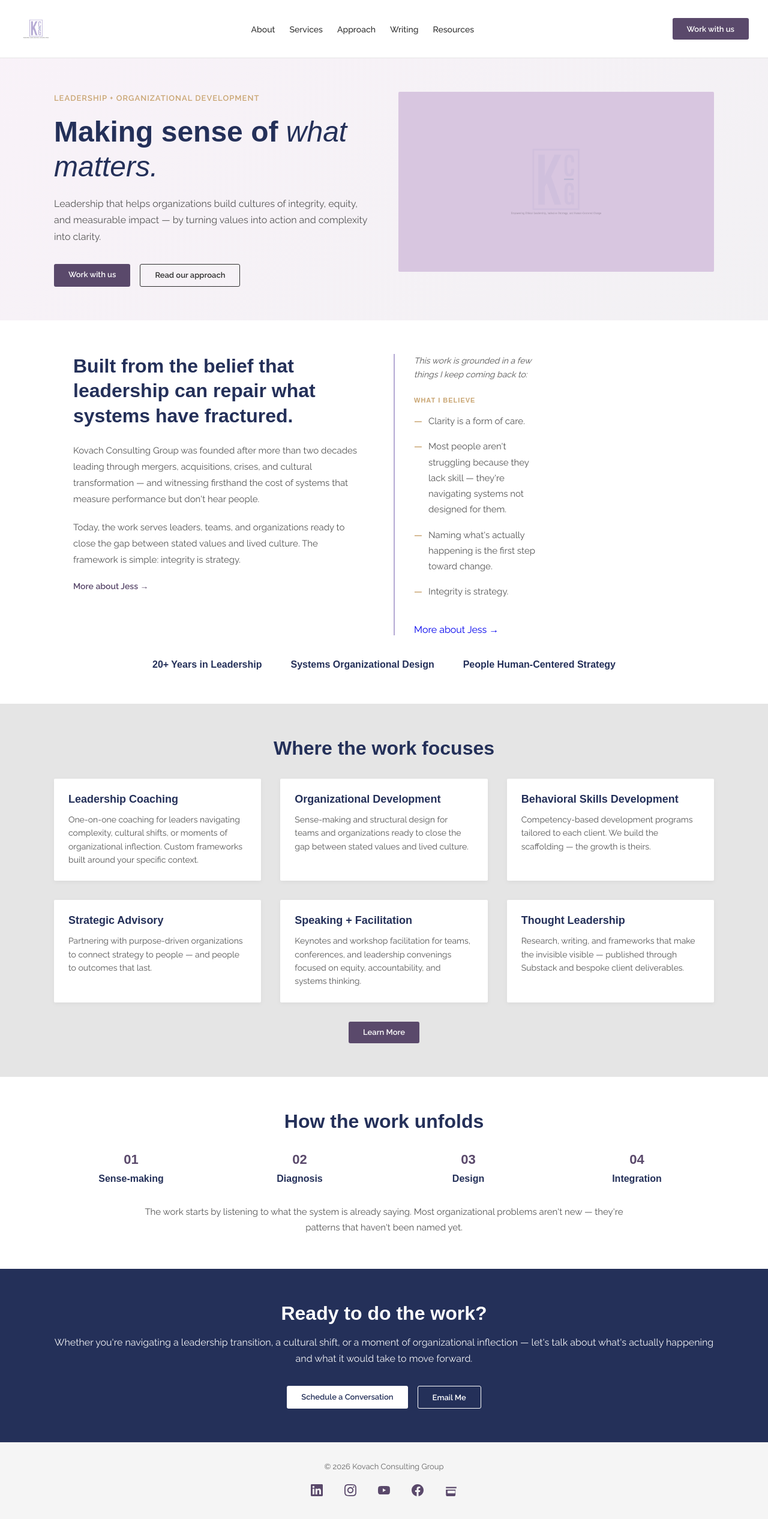
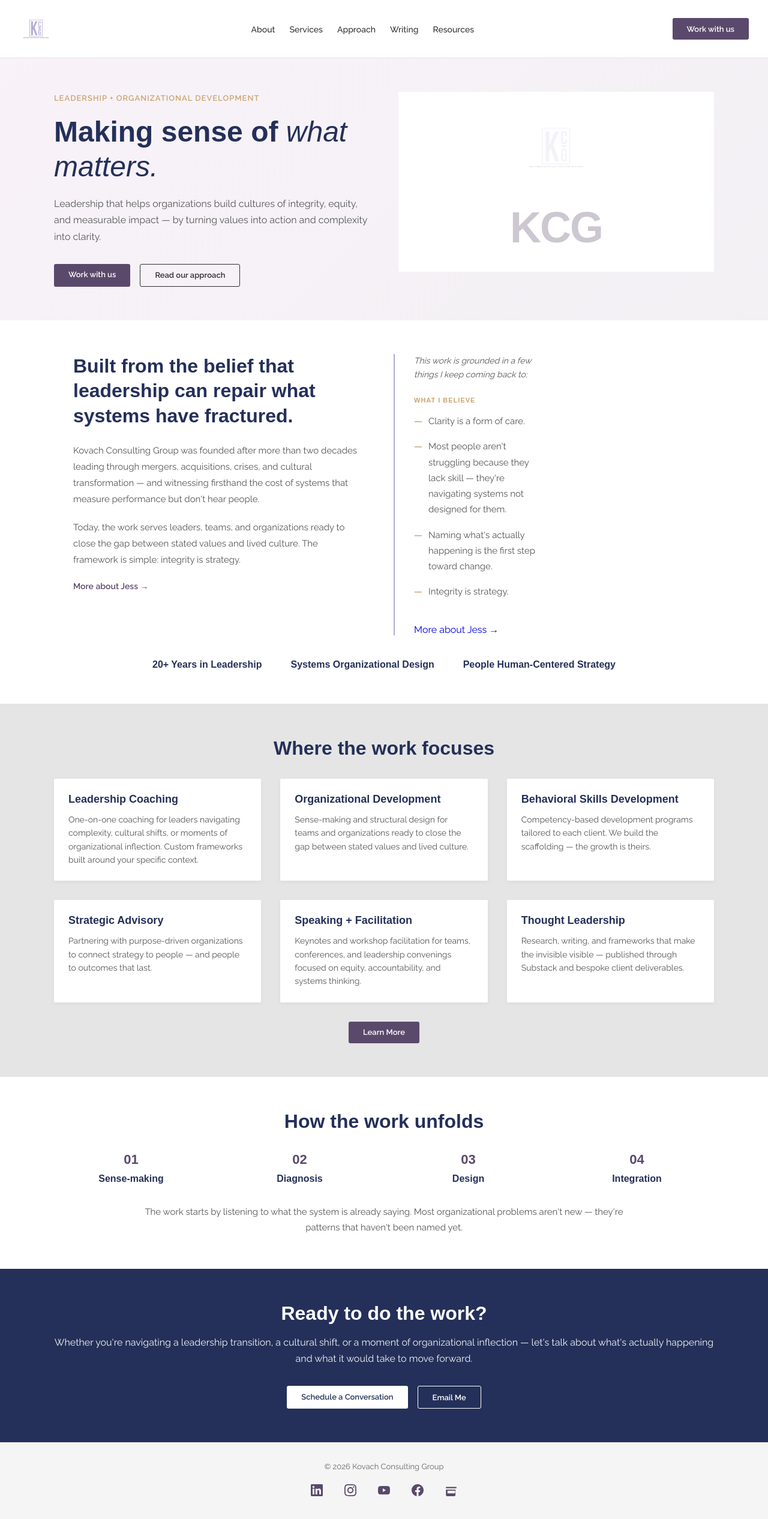
Before and after one commit to jesskovach/kovachconsultants, a Jekyll site: the page index.html, which Jekyll copies as it is, in a window 1280 px wide. Shown: the whole page at 60% size. Built offline with Jekyll 4.4.1, drawn with Linux system fonts in a browser that asks for light colours.

Commit message:
Update site aesthetics index.html

```diff
--- a/index.html
+++ b/index.html
@@ -33,7 +33,7 @@
     .hero-text h1 em{font-style:italic;font-weight:normal;}
     .hero-text p{font-size:16px;line-height:1.7;color:#555;margin-bottom:1rem;}
     .hero-cta{display:flex;gap:1rem;margin-top:2rem;}
-    .hero-visual{background:var(--rose);padding:2rem;border-radius:2px;display:flex;align-items:center;justify-content:center;min-height:300px;}
+    .hero-visual{background:#fff;padding:2rem;border-radius:2px;display:flex;align-items:center;justify-content:center;min-height:300px;}
     .hero-visual img{max-width:100%;height:auto;}
     .hero-monogram{font-family:'Century Gothic',sans-serif;font-size:72px;font-weight:bold;color:var(--plum);opacity:0.3;letter-spacing:-2px;}
     .about{padding:3.5rem 2rem;background:#fff;}
@@ -115,7 +115,10 @@
         </div>
       </div>
       <div class="hero-visual">
-        <img src="/assets/KCG-logo.png" alt="KCG" style="max-width:200px;opacity:0.2;">
+        <div style="display:flex;flex-direction:column;align-items:center;justify-content:center;gap:2rem;">
+          <img src="/assets/KCG-logo.png" alt="KCG" style="max-width:120px;opacity:0.15;">
+          <div class="hero-monogram">KCG</div>
+        </div>
       </div>
     </div>
   </div>
```
